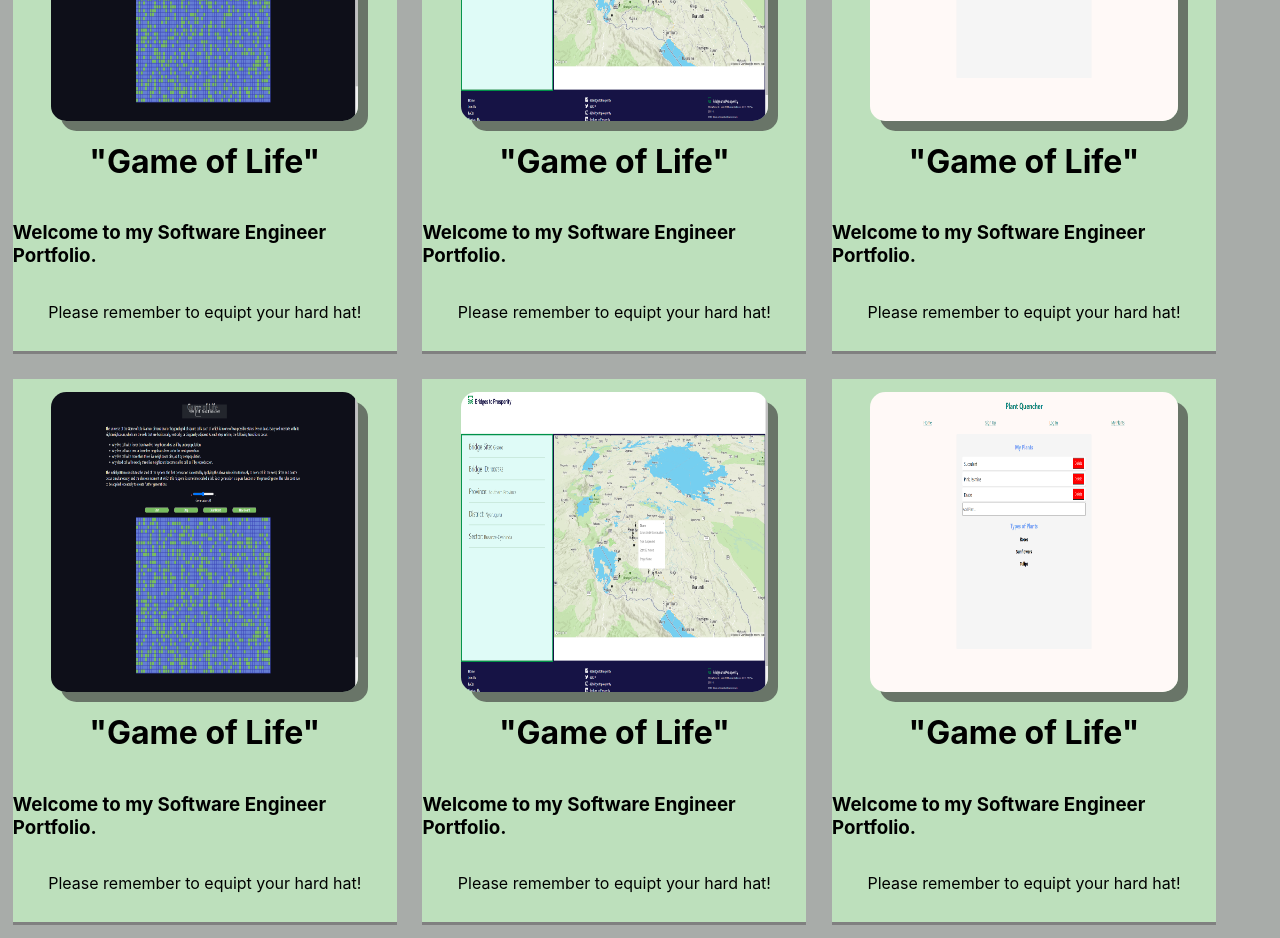
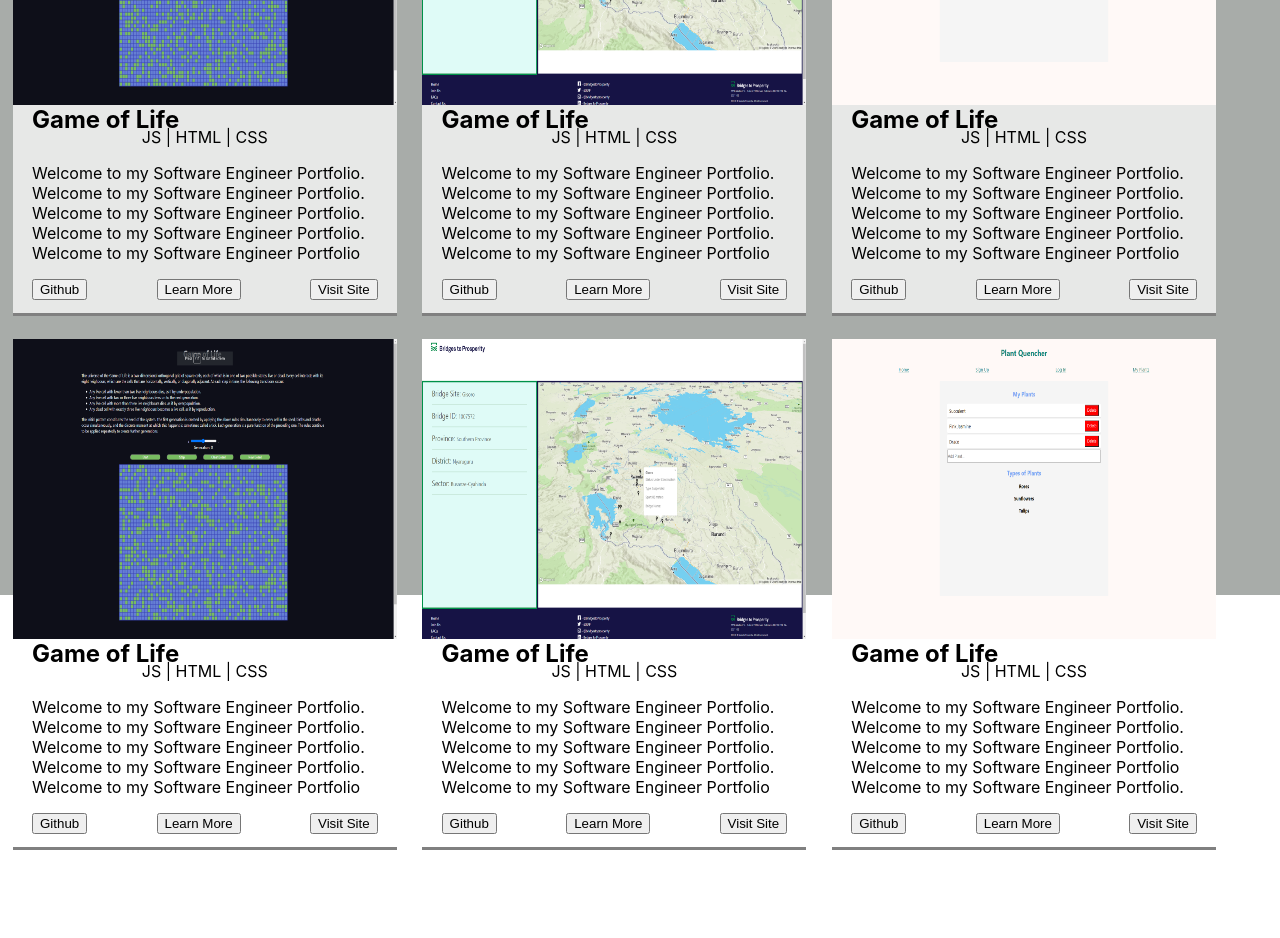
Before and after one commit to Vrndavana/Hines, a React (Create React App) app in the folder hines/: page /Projects in a window 1280 px wide. Shown: the part 280-1218 px from the top of the page. After the commit the page ends 1130 px from the top, so only its background shows below. Built offline with nearby package versions, Linux system fonts and the light colour scheme.

Commit message:
Updates: Nav, Projects, Experience, About --- Nav: Color, Projects: proj div updated with font buttons and photo borderscale, Experience: Text, About: Text

```diff
--- a/hines/src/App.css
+++ b/hines/src/App.css
@@ -81,26 +81,35 @@
   background-color: rgb(168, 172, 169);
  }
  .Flex{
+   height: 100vh;
    width:100%;
    display:flex;
    flex-wrap: wrap;
  }
  .Proj {
-   padding: 1% 0;
+  padding: 1% 0;
   margin: 1% 1%;
   width: 30%;
   display:flex;
   flex-direction: column;
   justify-content: space-around;
   border-bottom: 3px solid grey;
-  background-color: rgba(193, 236, 192, 0.822);
+  background-color: rgba(255, 255, 255, 0.726);
  }
+ /* Project Information */
 .ProjI{
+  padding:0 5%;
   width:100%;
   display:flex;
   flex-direction: column;
   justify-content: center;
   align-items: center;
+  box-sizing: border-box;
+}
+/* Project Information Header */
+.ProjIH{
+width:100%;
+margin: 0 0 -2% 0;
 }
  .ProjB {
    padding: 1% 0;
@@ -120,15 +129,19 @@
 
 .Pix{
   height: 300px;
-  margin: 0 10%;
-  border-radius: 5%;
+  margin: -4% 0 0 0;
   justify-content: center;
-  box-shadow: 10px 10px #3a3939a2;
 }
 
 .Project-Button{
   color:Black;
   background-color: rgb(65, 64, 64);
+}
+
+.Proj-Buttons{
+  width:100%;
+  display: flex;
+  justify-content: space-between;
 }
 /* P - End */
 
--- a/hines/src/Components/About.js
+++ b/hines/src/Components/About.js
@@ -18,7 +18,7 @@ return(
 
    <div class='Home-Div'>
      <div>
-        <h1 class='Hello'> "Hello World" </h1>
+        <h1 class='Hello'> "About Section Under Construction" </h1>
         <h3> Welcome to my Software Engineer Portfolio. </h3>
         <p>Please remember to equipt your hard hat!</p>
         <h4>This Site Is Under Construction</h4>
--- a/hines/src/Components/Experience.js
+++ b/hines/src/Components/Experience.js
@@ -19,7 +19,7 @@ function Experience() {
 
      <div class='Home-Div'>
        <div>
-          <h1 class='Hello'> "Hello World" </h1>
+          <h1 class='Hello'> "Experience Section Coming Soon" </h1>
           <h3> Welcome to my Software Engineer Portfolio. </h3>
           <p>Please remember to equipt your hard hat!</p>
           <h4>This Site Is Under Construction</h4>
--- a/hines/src/Components/Projects.js
+++ b/hines/src/Components/Projects.js
@@ -20,75 +20,120 @@ return(
 
   <div class='Proj-Div'>
 
-
     <div class="Flex">
 
     <div class='Proj'>
       <img src={Proj1} alt="Game of Life" className='Pix'/>
       <div class="ProjI">
-       <h1> "Game of Life" </h1>
-       <h3> Welcome to my Software Engineer Portfolio. </h3>
-       <p>Please remember to equipt your hard hat!</p>
-
+       <h2 class="ProjIH"> Game of Life </h2>
+       <span> JS | HTML | CSS </span>
+       <p> Welcome to my Software Engineer Portfolio.
+         Welcome to my Software Engineer Portfolio.
+         Welcome to my Software Engineer Portfolio.
+         Welcome to my Software Engineer Portfolio.
+         Welcome to my Software Engineer Portfolio</p>
+       <section class ="Proj-Buttons">
+        <button> Github </button>
+        <button> Learn More </button>
+        <button> Visit Site </button>
+       </section>
       </div>
     </div>
 
     <div class='Proj'>
       <img src={Proj2} alt="Game of Life" className='Pix'/>
       <div class="ProjI">
-       <h1> "Game of Life" </h1>
-       <h3> Welcome to my Software Engineer Portfolio. </h3>
-       <p>Please remember to equipt your hard hat!</p>
-
+       <h2 class="ProjIH"> Game of Life </h2>
+       <span> JS | HTML | CSS </span>
+       <p> Welcome to my Software Engineer Portfolio.
+         Welcome to my Software Engineer Portfolio.
+         Welcome to my Software Engineer Portfolio.
+         Welcome to my Software Engineer Portfolio.
+         Welcome to my Software Engineer Portfolio</p>
+       <section class ="Proj-Buttons">
+        <button> Github </button>
+        <button> Learn More </button>
+        <button> Visit Site </button>
+       </section>
       </div>
     </div>
 
     <div class='Proj'>
       <img src={Proj3} alt="Game of Life" className='Pix'/>
       <div class="ProjI">
-       <h1> "Game of Life" </h1>
-       <h3> Welcome to my Software Engineer Portfolio. </h3>
-       <p>Please remember to equipt your hard hat!</p>
-
+       <h2 class="ProjIH"> Game of Life </h2>
+       <span> JS | HTML | CSS </span>
+       <p> Welcome to my Software Engineer Portfolio.
+         Welcome to my Software Engineer Portfolio.
+         Welcome to my Software Engineer Portfolio.
+         Welcome to my Software Engineer Portfolio.
+         Welcome to my Software Engineer Portfolio</p>
+       <section class ="Proj-Buttons">
+        <button> Github </button>
+        <button> Learn More </button>
+        <button> Visit Site </button>
+       </section>
       </div>
     </div>
 
     <div class='Proj'>
       <img src={Proj1} alt="Game of Life" className='Pix'/>
       <div class="ProjI">
-       <h1> "Game of Life" </h1>
-       <h3> Welcome to my Software Engineer Portfolio. </h3>
-       <p>Please remember to equipt your hard hat!</p>
-
+       <h2 class="ProjIH"> Game of Life </h2>
+       <span> JS | HTML | CSS </span>
+       <p> Welcome to my Software Engineer Portfolio.
+         Welcome to my Software Engineer Portfolio.
+         Welcome to my Software Engineer Portfolio.
+         Welcome to my Software Engineer Portfolio.
+         Welcome to my Software Engineer Portfolio</p>
+       <section class ="Proj-Buttons">
+        <button> Github </button>
+        <button> Learn More </button>
+        <button> Visit Site </button>
+       </section>
       </div>
     </div>
 
     <div class='Proj'>
       <img src={Proj2} alt="Game of Life" className='Pix'/>
       <div class="ProjI">
-       <h1> "Game of Life" </h1>
-       <h3> Welcome to my Software Engineer Portfolio. </h3>
-       <p>Please remember to equipt your hard hat!</p>
-
+       <h2 class="ProjIH"> Game of Life </h2>
+       <span> JS | HTML | CSS </span>
+       <p> Welcome to my Software Engineer Portfolio.
+         Welcome to my Software Engineer Portfolio.
+         Welcome to my Software Engineer Portfolio.
+         Welcome to my Software Engineer Portfolio.
+         Welcome to my Software Engineer Portfolio </p>
+       <section class ="Proj-Buttons">
+        <button> Github </button>
+        <button> Learn More </button>
+        <button> Visit Site </button>
+       </section>
       </div>
     </div>
 
     <div class='Proj'>
       <img src={Proj3} alt="Game of Life" className='Pix'/>
       <div class="ProjI">
-       <h1> "Game of Life" </h1>
-       <h3> Welcome to my Software Engineer Portfolio. </h3>
-       <p>Please remember to equipt your hard hat!</p>
-
+       <h2 class="ProjIH"> Game of Life </h2>
+       <span> JS | HTML | CSS </span>
+       <p> Welcome to my Software Engineer Portfolio.
+         Welcome to my Software Engineer Portfolio.
+         Welcome to my Software Engineer Portfolio.
+         Welcome to my Software Engineer Portfolio
+         Welcome to my Software Engineer Portfolio. </p>
+       <section class ="Proj-Buttons">
+        <button> Github </button>
+        <button> Learn More </button>
+        <button> Visit Site </button>
+       </section>
       </div>
-    </div>
-
     </div>
 
 
 
+    </div>
   </div>
-
 </div>
 )}
 
--- a/hines/src/Components/styled.js
+++ b/hines/src/Components/styled.js
@@ -8,7 +8,7 @@ import styled from 'styled-components';
 export const Nav = styled.nav`
   display: flex;
   justify-content: space-around;
-  background-color: rgba(50, 085, 49, 0.962);
+  background-color: rgba(78,90,66);
   border-bottom:3px solid black;
   color: white;
   padding: 1% 20%;
```
